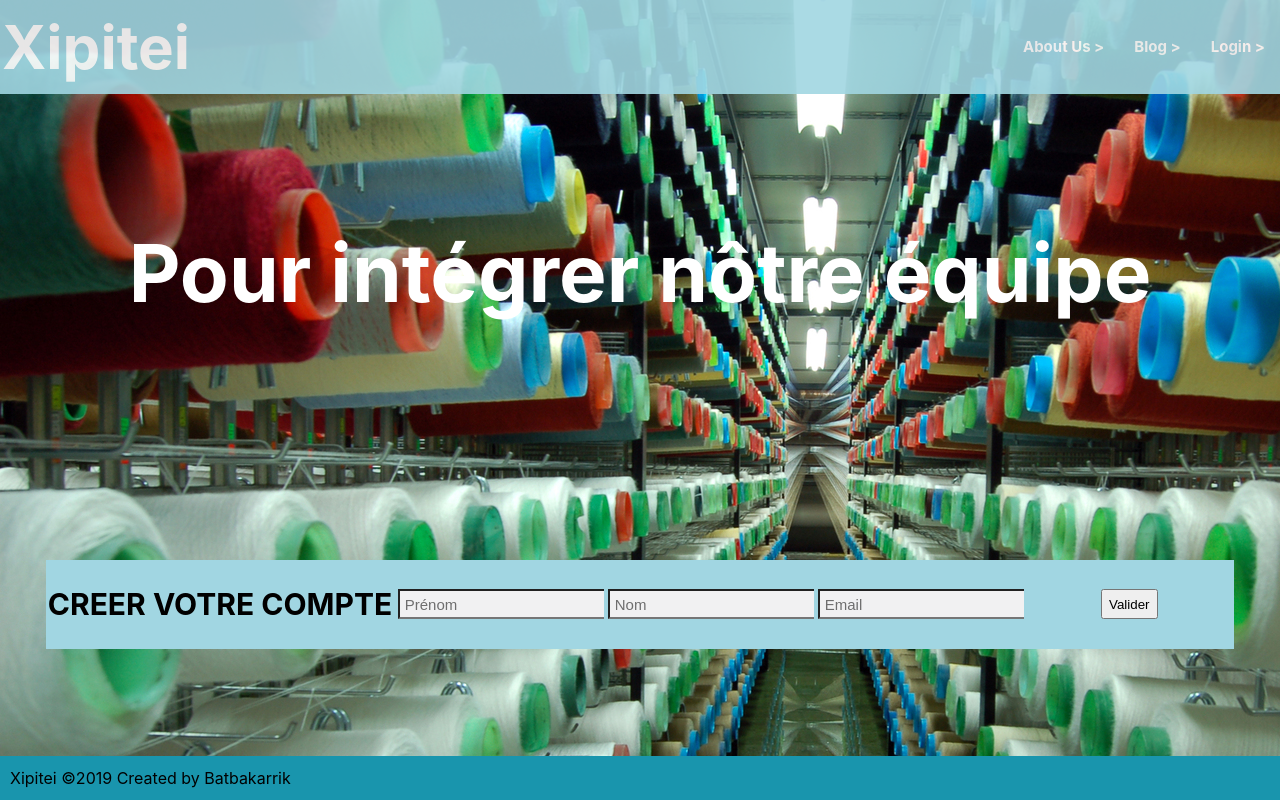
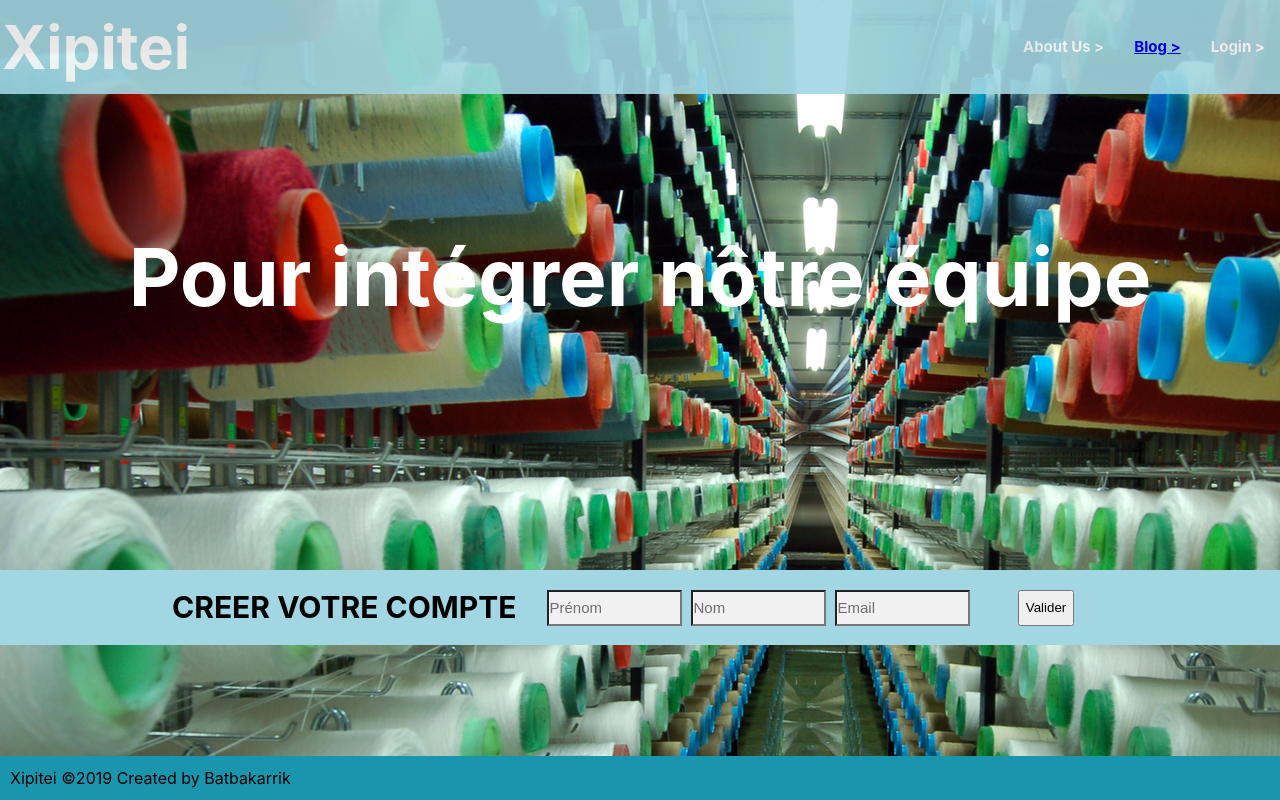
Before and after one commit to Batbakarrik/landing_page, a React (Create React App) app: page / in a window 1280 px wide. Built offline with nearby package versions, Linux system fonts and the light colour scheme.

Commit message:
Diffusion

```diff
--- a/src/App.js
+++ b/src/App.js
@@ -62,7 +62,7 @@ function App() {
         <Titre> Xipitei </Titre>
         <Entete>
           <Titre3> About Us > </Titre3>
-          <Titre3> Blog ></Titre3>
+          <Titre3> <a href="https://www.blog.xipitei.com">Blog ></a></Titre3>
           <Titre3> Login ></Titre3>
         </Entete>
       </Header>
--- a/src/components/Form.js
+++ b/src/components/Form.js
@@ -10,29 +10,49 @@ const Box = styled.div`
     border: 5px, 0px, 0px, 0px;
     max-height: 300px;
     flex-wrap: wrap;
+    @media (min-width: 760px) {
+        display: flex;
+        flex-direction: row;
+        padding: 5px 5px;
+        width: 100%;
+      }
 `
 const BoxForm = styled.div`
     display: flex;
     justify-content: center;
-    padding: 5px;
+    padding: 5px 150px;
     height: 40px;
-    width: 210px;
+    width:100%;
     background-color: ${({color})=>color};
+    @media (min-width: 760px) {
+        display: flex;
+        flex-direction: row;
+        padding: 2px 1px 2px 1px;
+        width: 9em;
+        flex-wrap: wrap;
+      }
 `
 const Input = styled.input`
     background-color: #F1F1F2;
-    padding: 0px 0px 0px 5px;
-    margin: 0px 0px 0px 5px;
+    margin: 0px 5px 0px 5px;
     font-size: 15px;
     &:hover {
         background-color: #BCBABE;
     }
+    @media (min-width: 760px) {
+        display: flex;
+        flex-direction: row;
+        padding: 2px 1px 2px 1px;
+        width: 9em;
+        flex-wrap: wrap;
+      }
 `
 const Titre = styled.h1`
     color: black;
     font-size: 30px;
     vertical-align: middle;
-    margin: 2px;
+    margin: 10px;
+    width: 12em;
 `
 export default class Form extends Component {
     state = {
```
